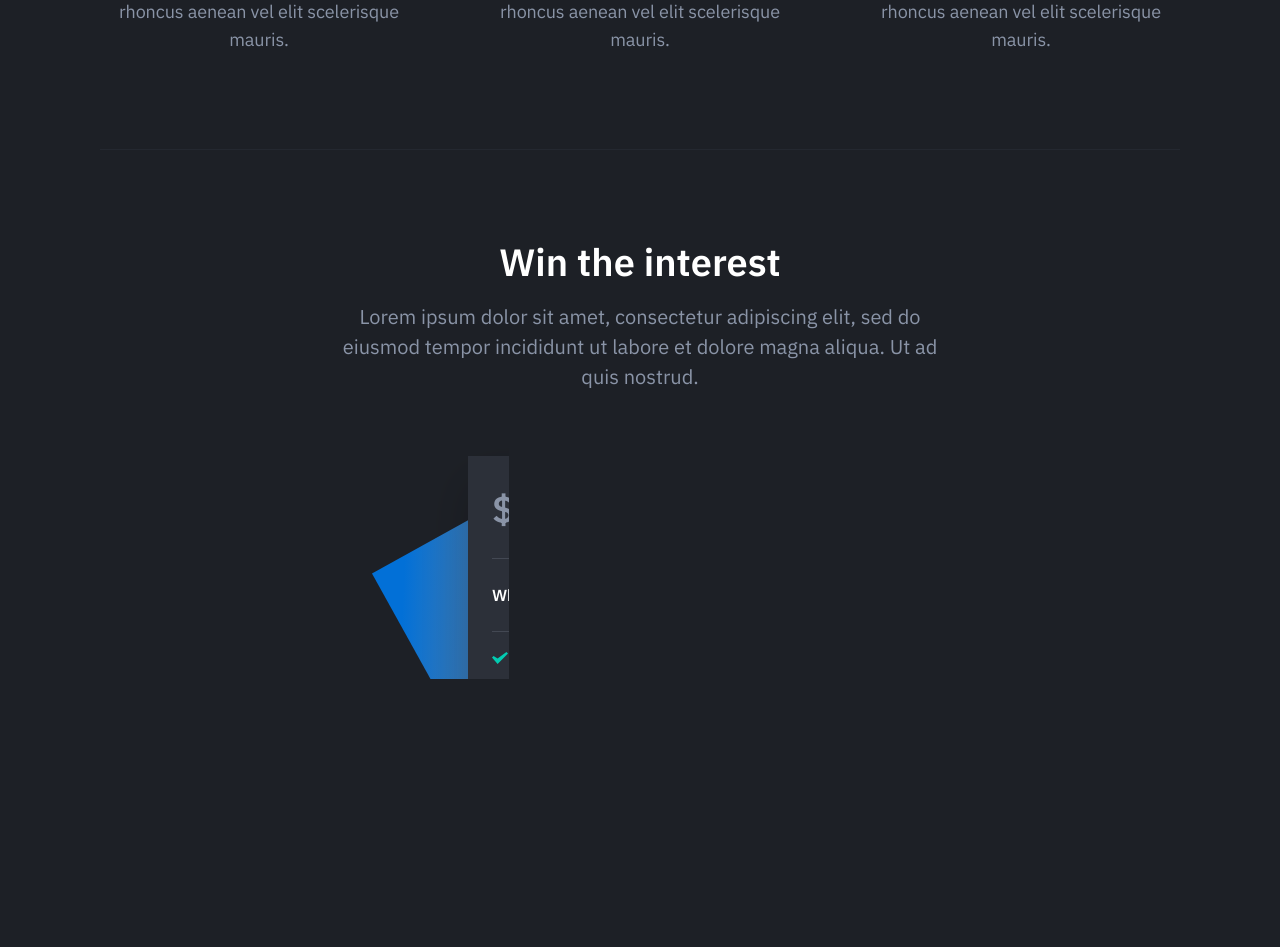
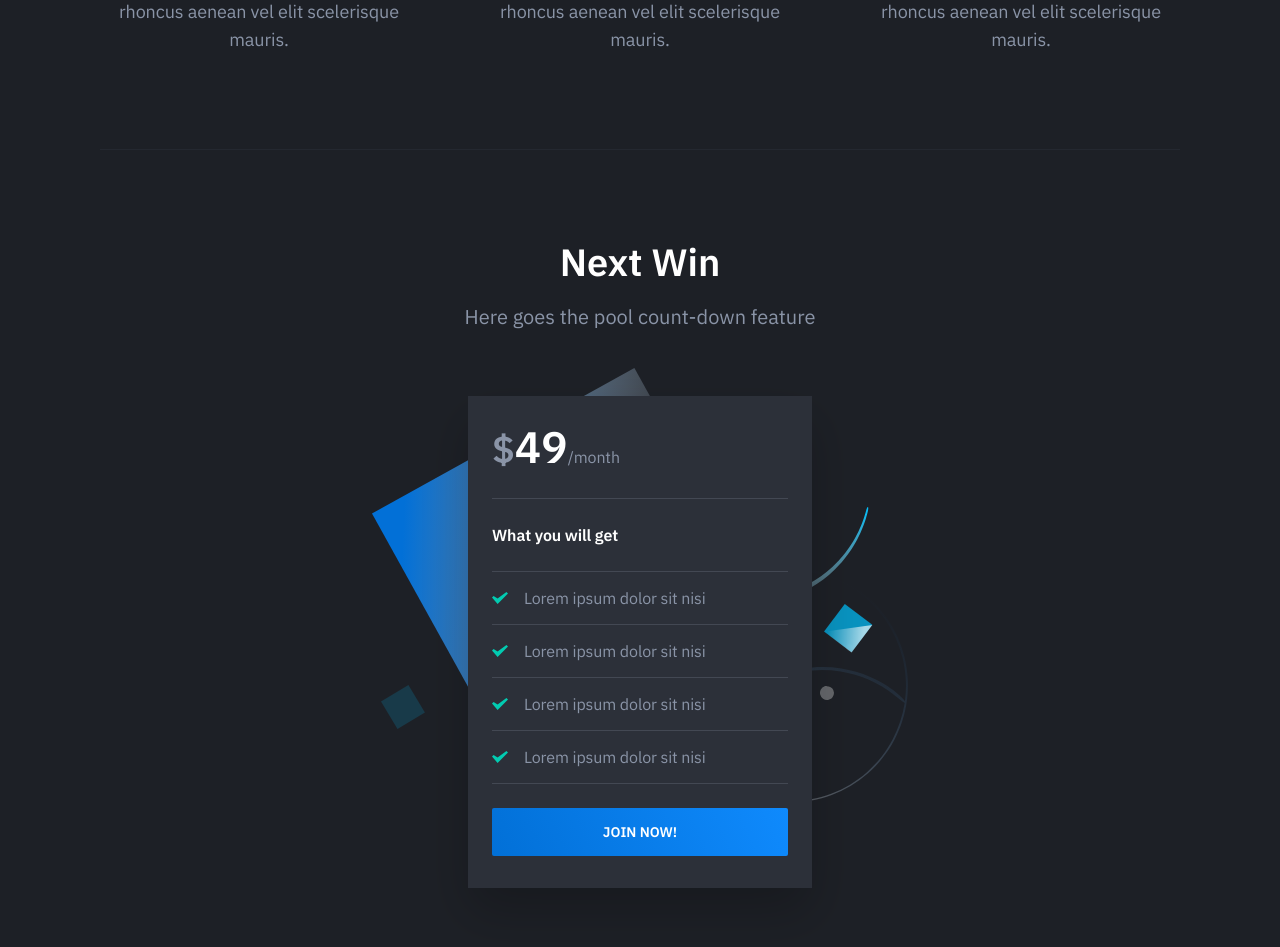
Before and after one commit to waititurobbin/cryptosavings, a Django app: page /about/ in a window 1280 px wide. Shown: the part 846-1793 px from the top of the page. Run offline with Django 3.2, Linux system fonts and the light colour scheme; some libraries are stand-ins or nearby versions.

Commit message:
polish about page

```diff
--- a/cryptosavings/savings/templates/savings/about.html
+++ b/cryptosavings/savings/templates/savings/about.html
@@ -8,7 +8,7 @@
         <div class="brand header-brand">
           <h1 class="m-0">
             <a href="">
-              <img class="header-logo-image" src="dist/images/logo.svg" alt="Logo">
+              <img class="header-logo-image" src="{% static 'dist/images/logo.svg' %}" alt="Logo">
             </a>
           </h1>
         </div>
@@ -24,7 +24,7 @@
             <div class="feature text-center is-revealing">
               <div class="feature-inner">
                 <div class="feature-icon">
-                  <img src="dist/images/feature-icon-01.svg" alt="Feature 01">
+                  <img src="{% static 'dist/images/feature-icon-01.svg' %}" alt="Feature 01">
                 </div>
                 <h4 class="feature-title mt-24">Be Productive</h4>
                 <p class="text-sm mb-0">Fermentum posuere urna nec tincidunt praesent semper feugiat nibh. A arcu cursus vitae congue mauris. Nam at lectus urna duis convallis. Mauris rhoncus aenean vel elit scelerisque mauris.
@@ -34,7 +34,7 @@
             <div class="feature text-center is-revealing">
               <div class="feature-inner">
                 <div class="feature-icon">
-                  <img src="dist/images/feature-icon-02.svg" alt="Feature 02">
+                  <img src="{% static 'dist/images/feature-icon-02.svg' %}" alt="Feature 02">
                 </div>
                 <h4 class="feature-title mt-24">Be Productive</h4>
                 <p class="text-sm mb-0">Fermentum posuere urna nec tincidunt praesent semper feugiat nibh. A arcu cursus vitae congue mauris. Nam at lectus urna duis convallis. Mauris rhoncus aenean vel elit scelerisque mauris.
@@ -44,7 +44,7 @@
             <div class="feature text-center is-revealing">
               <div class="feature-inner">
                 <div class="feature-icon">
-                  <img src="dist/images/feature-icon-03.svg" alt="Feature 03">
+                  <img src="{% static 'dist/images/feature-icon-03.svg' %}" alt="Feature 03">
                 </div>
                 <h4 class="feature-title mt-24">Be Productive</h4>
                 <p class="text-sm mb-0">Fermentum posuere urna nec tincidunt praesent semper feugiat nibh. A arcu cursus vitae congue mauris. Nam at lectus urna duis convallis. Mauris rhoncus aenean vel elit scelerisque mauris.
@@ -54,7 +54,7 @@
             <div class="feature text-center is-revealing">
               <div class="feature-inner">
                 <div class="feature-icon">
-                  <img src="dist/images/feature-icon-04.svg" alt="Feature 04">
+                  <img src="{% static 'dist/images/feature-icon-04.svg' %}" alt="Feature 04">
                 </div>
                 <h4 class="feature-title mt-24">Be Productive</h4>
                 <p class="text-sm mb-0">Fermentum posuere urna nec tincidunt praesent semper feugiat nibh. A arcu cursus vitae congue mauris. Nam at lectus urna duis convallis. Mauris rhoncus aenean vel elit scelerisque mauris.
@@ -64,7 +64,7 @@
             <div class="feature text-center is-revealing">
               <div class="feature-inner">
                 <div class="feature-icon">
-                  <img src="dist/images/feature-icon-05.svg" alt="Feature 05">
+                  <img src="{% static 'dist/images/feature-icon-05.svg' %}" alt="Feature 05">
                 </div>
                 <h4 class="feature-title mt-24">Be Productive</h4>
                 <p class="text-sm mb-0">Fermentum posuere urna nec tincidunt praesent semper feugiat nibh. A arcu cursus vitae congue mauris. Nam at lectus urna duis convallis. Mauris rhoncus aenean vel elit scelerisque mauris.
@@ -74,7 +74,7 @@
             <div class="feature text-center is-revealing">
               <div class="feature-inner">
                 <div class="feature-icon">
-                  <img src="dist/images/feature-icon-06.svg" alt="Feature 06">
+                  <img src="{% static 'dist/images/feature-icon-06.svg' %}" alt="Feature 06">
                 </div>
                 <h4 class="feature-title mt-24">Be Productive</h4>
                 <p class="text-sm mb-0">Fermentum posuere urna nec tincidunt praesent semper feugiat nibh. A arcu cursus vitae congue mauris. Nam at lectus urna duis convallis. Mauris rhoncus aenean vel elit scelerisque mauris.
@@ -90,8 +90,8 @@
       <div class="container-sm">
         <div class="pricing-inner section-inner">
           <div class="pricing-header text-center">
-            <h2 class="section-title mt-0">Win the interest</h2>
-            <p class="section-paragraph mb-0">Lorem ipsum dolor sit amet, consectetur adipiscing elit, sed do eiusmod tempor incididunt ut labore et dolore magna aliqua. Ut ad quis nostrud.</p>
+            <h2 class="section-title mt-0">Next Win</h2>
+            <p class="section-paragraph mb-0">Here goes the pool count-down feature</p>
           </div>
           <div class="pricing-tables-wrap">
             <div class="pricing-table">
@@ -133,7 +133,7 @@
       <div class="site-footer-inner">
         <div class="brand footer-brand">
           <a href="">
-            <img class="header-logo-image" src="dist/images/logo.svg" alt="Logo">
+            <img class="header-logo-image" src="{% static 'dist/images/logo.svg' %}" alt="Logo">
           </a>
         </div>
         <ul class="footer-links list-reset">
@@ -184,7 +184,7 @@
   </footer>
 </div>
 
-<script src="dist/js/main.min.js"></script>
+<script src="{% static 'dist/js/main.min.js' %}"></script>
 <script src="https://code.jquery.com/jquery-3.3.1.slim.min.js" integrity="sha384-q8i/X+965DzO0rT7abK41JStQIAqVgRVzpbzo5smXKp4YfRvH+8abtTE1Pi6jizo" crossorigin="anonymous"></script>
 <script src="https://cdnjs.cloudflare.com/ajax/libs/popper.js/1.14.7/umd/popper.min.js" integrity="sha384-UO2eT0CpHqdSJQ6hJty5KVphtPhzWj9WO1clHTMGa3JDZwrnQq4sF86dIHNDz0W1" crossorigin="anonymous"></script>
 <script src="https://stackpath.bootstrapcdn.com/bootstrap/4.3.1/js/bootstrap.min.js" integrity="sha384-JjSmVgyd0p3pXB1rRibZUAYoIIy6OrQ6VrjIEaFf/nJGzIxFDsf4x0xIM+B07jRM" crossorigin="anonymous"></script>
```
